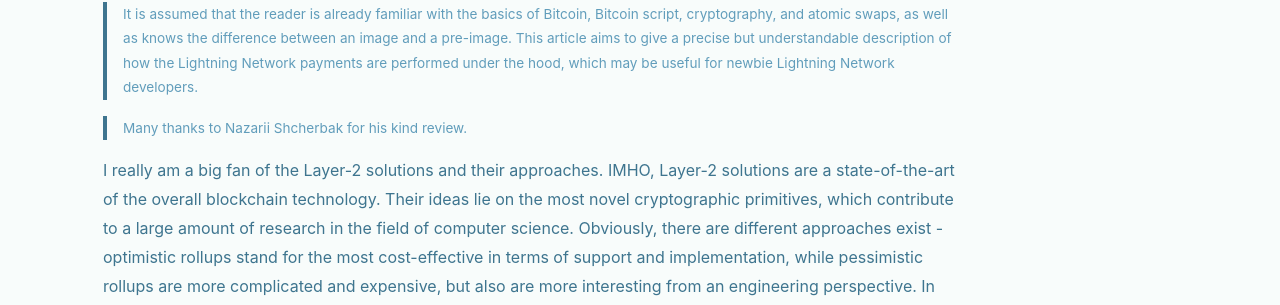
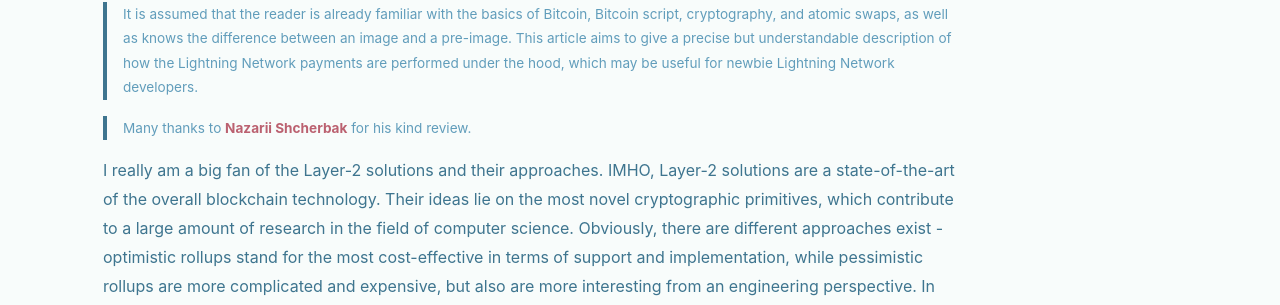
Before and after one commit to olegfomenko/blog, a Jekyll site: the page built from _posts/2026-01-31-ln1.md, in a window 1280 px wide and 900 px high. Shown: the part 262-567 px from the top of the window. Built offline with Jekyll 4.4.1, drawn with Linux system fonts in a browser that asks for light colours; nearby versions of some CDN libraries; part of the change alters nothing that is shown.

Commit message:
fix ln pt 1

```diff
--- a/_posts/2026-01-31-ln1.md
+++ b/_posts/2026-01-31-ln1.md
@@ -12,7 +12,7 @@ tags:
 > understandable description of how the Lightning Network payments are performed under the hood, which may be useful for
 > newbie Lightning Network developers.
 
-> Many thanks to Nazarii Shcherbak for his kind review.
+> Many thanks to [Nazarii Shcherbak](https://github.com/Nazarevsky) for his kind review.
 
 
 I really am a big fan of the Layer-2 solutions and their approaches. IMHO, Layer-2 solutions are a state-of-the-art of
```
